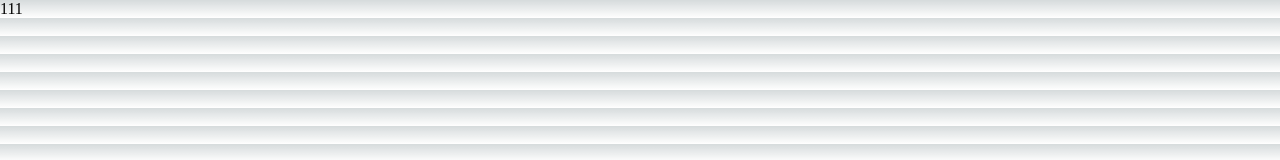
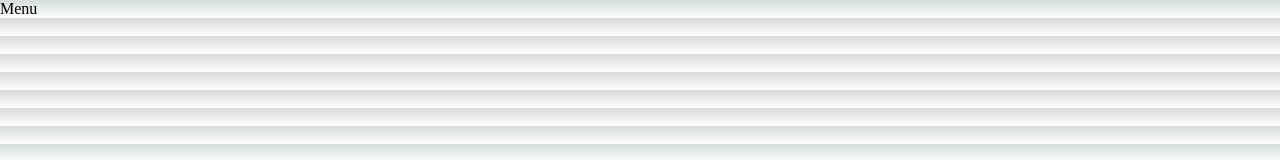
Before and after one commit to dmitrykorochkin/online-store, a Next.js app: page / in a window 1280 px wide. Shown: the top 160 px of the page. Built offline with nearby package versions, Linux system fonts and the light colour scheme.

Commit message:
create header,footer

```diff
--- a/src/app/Home.jsx
+++ b/src/app/Home.jsx
@@ -1,8 +1,9 @@
+import Layout from "./components/layout/Layout";
 
 const Home = () => {
   return (
     <>
-      <div>111</div>
+      <Layout/>
     </>
   );
 }
--- a/src/app/components/layout/Header/Header.jsx
+++ b/src/app/components/layout/Header/Header.jsx
@@ -0,0 +1,8 @@
+
+const Header = () => {
+  return (
+    <div>Menu</div>
+  )
+}
+
+export default Header;
--- a/src/app/components/layout/Layout.jsx
+++ b/src/app/components/layout/Layout.jsx
@@ -0,0 +1,13 @@
+/* eslint-disable react/jsx-no-undef */
+
+import Header from "./Header/Header";
+
+const Layout = () => {
+  return (
+    <div>
+      <Header />
+    </div>
+  );
+}
+
+export default Layout;
```
Also changed, not shown: 1 other file (tests, documents, lock files or other folders).
